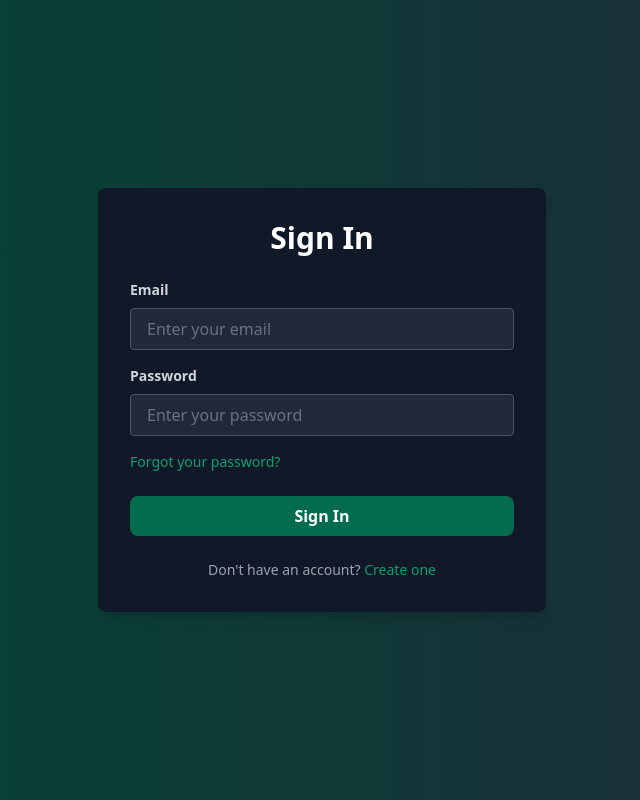
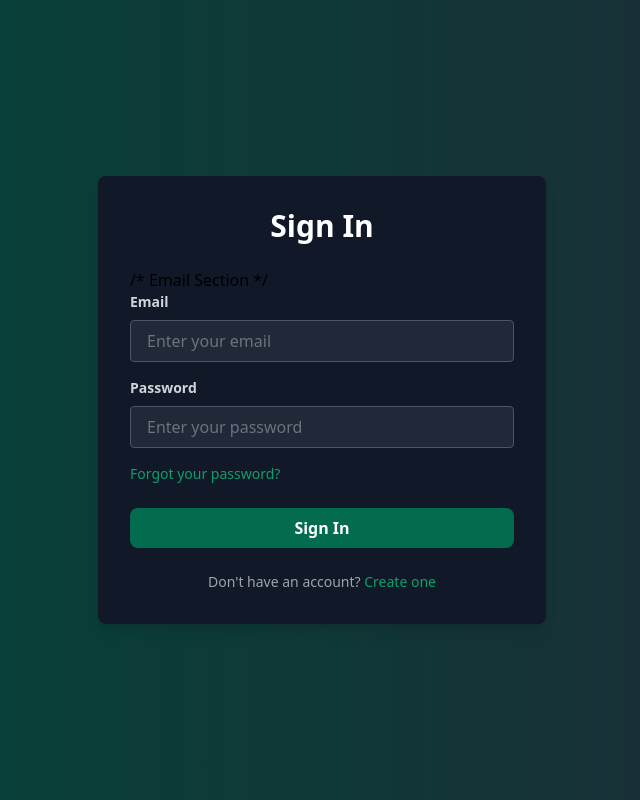
Before and after one commit to Ericode254/EgerSaleClient, a React (Vite) app: page /auth/signin in a window 1280 px wide. Shown: the whole page, without its empty margins (318-958 px from the left). Built offline with nearby package versions, Linux system fonts and the light colour scheme.

Commit message:
made some changes

```diff
--- a/src/pages/auth/SignIn.tsx
+++ b/src/pages/auth/SignIn.tsx
@@ -4,7 +4,7 @@ const SignIn = () => {
             <div className="bg-gray-900 p-8 rounded-lg shadow-lg max-w-md w-full">
                 <h2 className="text-3xl font-bold text-white text-center mb-6">Sign In</h2>
 
-                {/* Email Section */}
+                /* Email Section */
                 <div className="mb-4">
                     <label className="block text-gray-300 text-sm font-semibold mb-2" htmlFor="email">
                         Email
```
